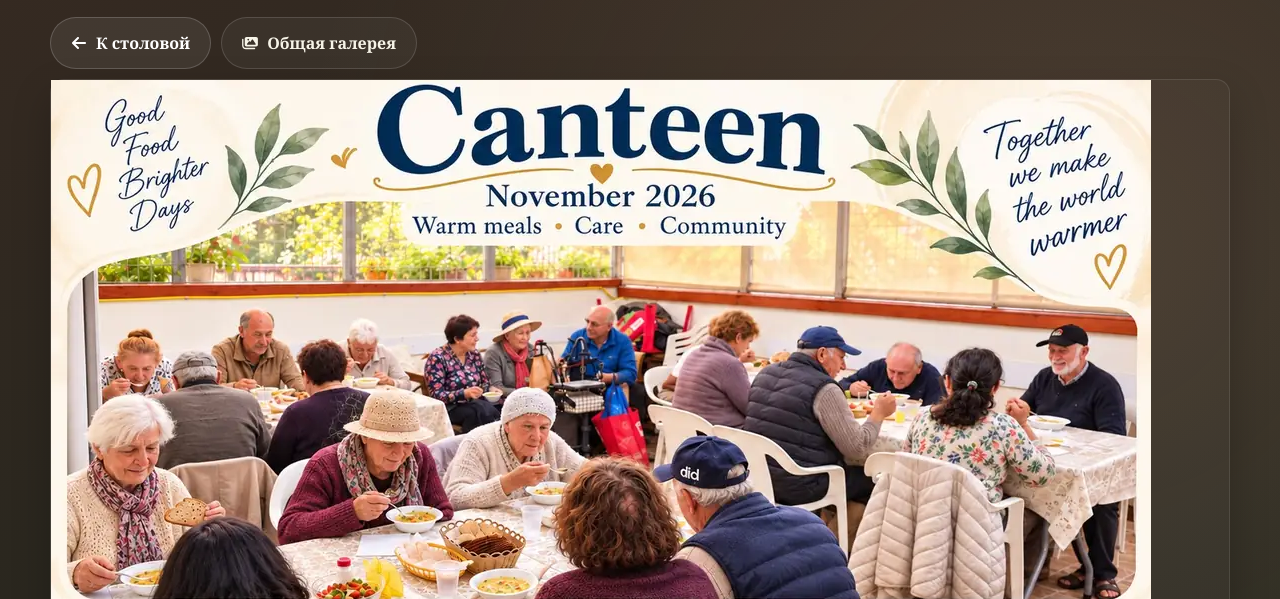
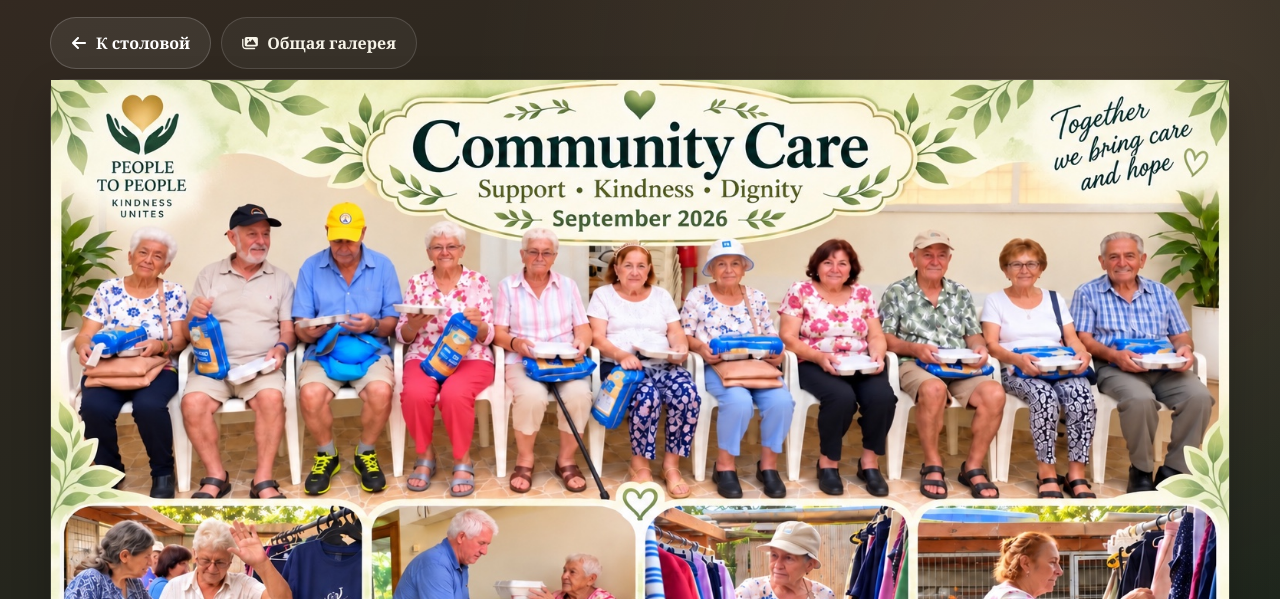
Before and after one commit to NEEMAN01/https-NEEMAN012.github.io, a plain HTML site: page canteen-gallery.html in a window 1280 px wide. Shown: the part 353-952 px from the top of the page. Drawn offline with Linux system fonts and the light colour scheme.

```diff
--- a/canteen-gallery.html
+++ b/canteen-gallery.html
@@ -42,10 +42,6 @@
           <a class="btn btn-ghost" href="gallery.html"><i class="fas fa-images"></i><span data-lang="ru">Общая галерея</span><span data-lang="en">Main gallery</span><span data-lang="he" lang="he" dir="rtl">גלריה כללית</span></a>
 
 
-
-          <a class="gallery-sheet" style="width:100%;max-width:1200px;justify-self:center" href="assets/galleries/canteen/2026-11-canteen.webp" target="_blank" rel="noopener" aria-label="Открыть Canteen — November 2026 в полном размере">
-            <img src="assets/galleries/canteen/2026-11-canteen.webp" alt="Canteen — November 2026" width="1100" height="825" loading="eager" decoding="async">
-          </a>
           <a class="gallery-sheet" style="width:100%;max-width:1536px;justify-self:center" href="assets/galleries/canteen/canteen-community-care-september-2026.jpg?v=20260922-1" target="_blank" rel="noopener">
             <img src="assets/galleries/canteen/canteen-community-care-september-2026.jpg?v=20260922-1" alt="Community Care — September 2026" width="1536" height="1024" loading="lazy" decoding="async">
           </a>
```
